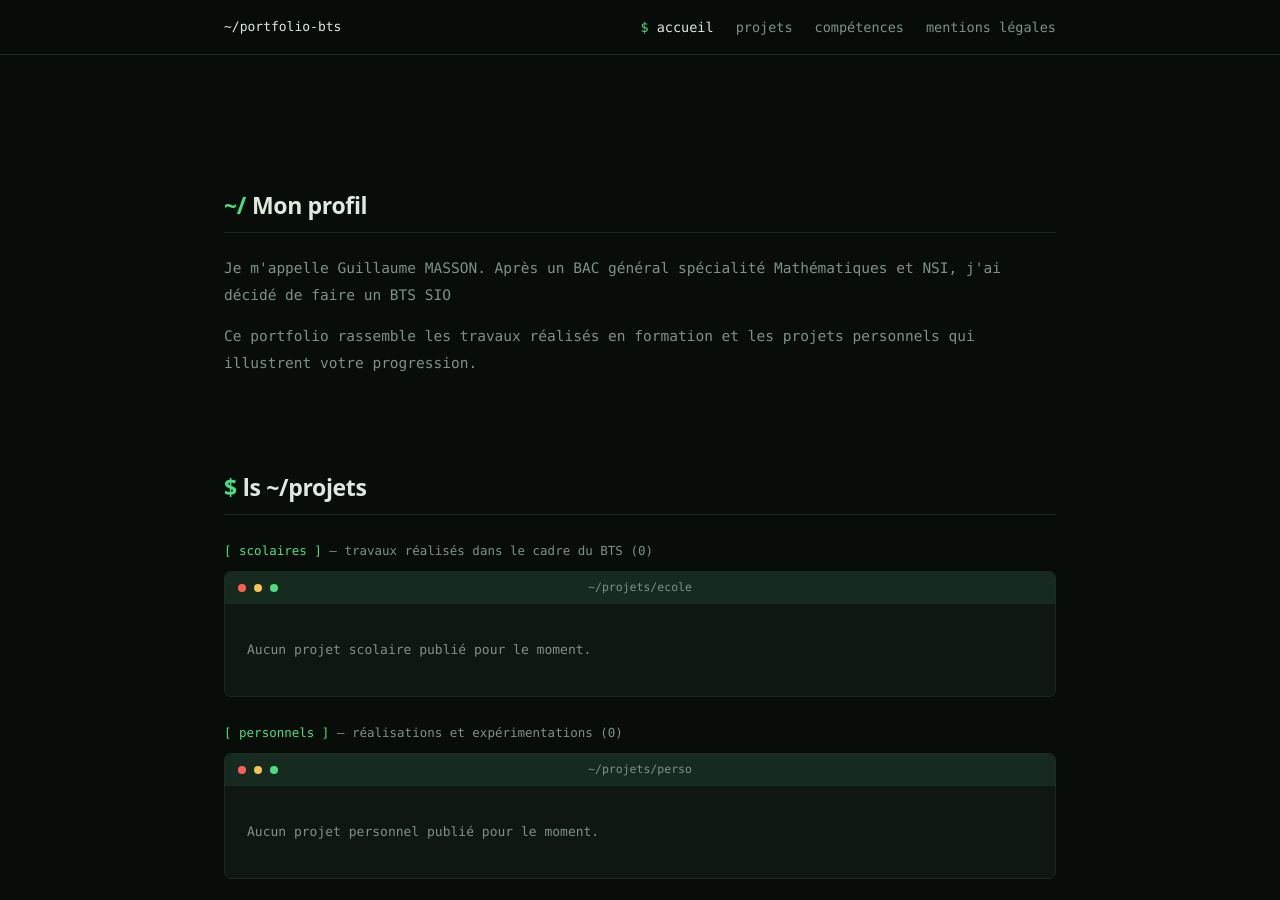
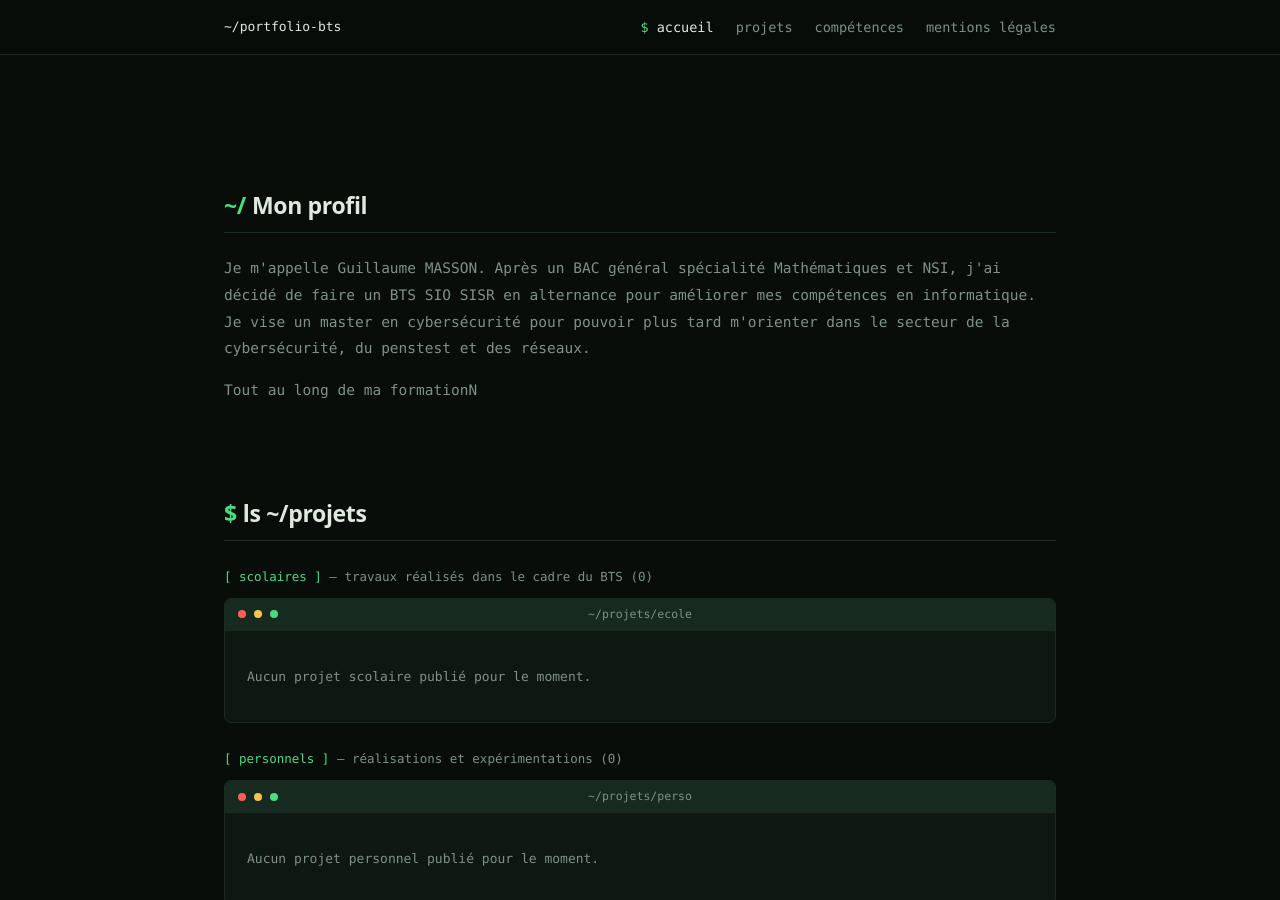
Before and after one commit to Noxioz/template_portfolio_bts, a Jekyll site: the page built from index.html, in a window 1280 px wide and 900 px high, scrolled down 806 px. Built offline with Jekyll 4.4.1, drawn with Linux system fonts in a browser that asks for light colours.

Commit message:
Update index.html

```diff
--- a/index.html
+++ b/index.html
@@ -20,8 +20,8 @@
   {% assign projets_perso = projets | where: "type", "perso" %}
   <div class="wrap">
     <section id="profil" class="profil"><h2><span class="sym">~/</span>Mon profil</h2>
-      <p>Je m'appelle Guillaume MASSON. Après un BAC général spécialité Mathématiques et NSI, j'ai décidé de faire un BTS SIO</p>
-      <p>Ce portfolio rassemble les travaux réalisés en formation et les projets personnels qui illustrent votre progression.</p>
+      <p>Je m'appelle Guillaume MASSON. Après un BAC général spécialité Mathématiques et NSI, j'ai décidé de faire un BTS SIO SISR en alternance pour améliorer mes compétences en informatique. Je vise un master en cybersécurité pour pouvoir plus tard m'orienter dans le secteur de la cybersécurité, du penstest et des réseaux.</p>
+      <p>Tout au long de ma formationN</p>
     </section>
     <section id="projets"><h2><span class="sym">$</span>ls ~/projets</h2>
       <p class="group-label"><b>[ scolaires ]</b> — travaux réalisés dans le cadre du BTS ({{ projets_ecole.size }})</p>
```
